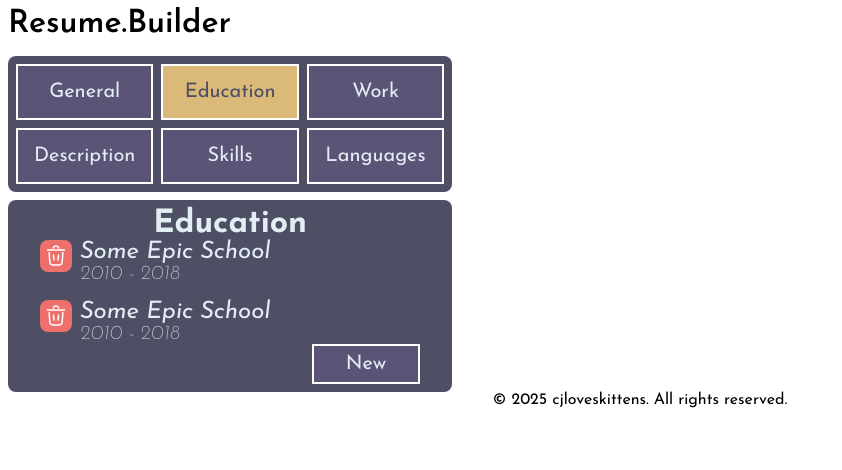
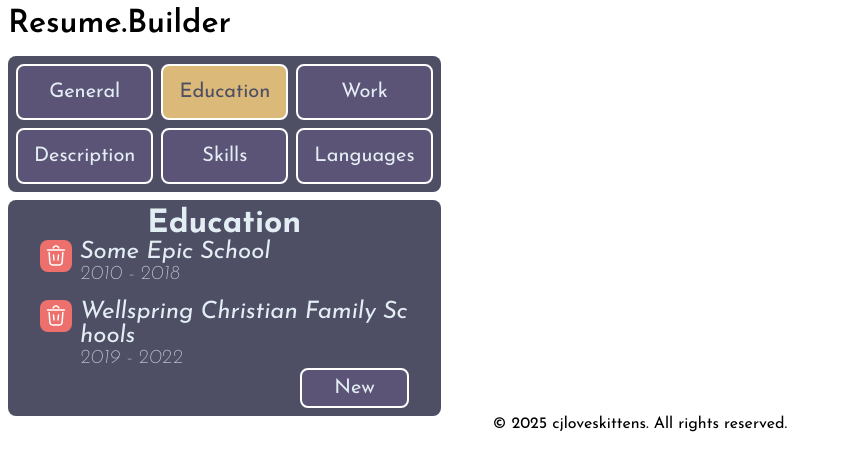
Before and after one commit to cjxo/resume-builder-client, a React (Vite) app: page / in a window 1280 px wide. Both pictures are taken after a click on the button "Education". Shown: the top 470 px of the page, without its empty margins (0-842 px from the left). Built offline with nearby package versions, Linux system fonts and the light colour scheme.

Commit message:
add/remove education experience feature

```diff
--- a/src/components/ResumeInput.jsx
+++ b/src/components/ResumeInput.jsx
@@ -41,37 +41,102 @@ const GeneralInterface = () => {
 };
 
 const EducationInterface = () => {
+	const [schools, setSchools] = useState([
+		{
+			id: 1,
+			name: "Some Epic School",
+			from: 2010,
+			to: 2018
+		},
+		{
+			id: 2,
+			name: "Wellspring Christian Family Schools",
+			from: 2019,
+			to: 2022,
+		},
+	]);
+
+	const [addingExperience, setAddingExperience] = useState(false);
+
+	const handleSubmit = (e) => {
+	  e.preventDefault();
+	  const fd = new FormData(e.target);
+	  const schoolName = fd.get("school-name");
+	  const syFrom = fd.get("sy-from");
+	  const syTo = fd.get("sy-to");
+	  setSchools([
+	    ...schools,
+	    { id: schools.length + 1, name: schoolName, from: syFrom, to: syTo }
+	  ]);
+
+	  setAddingExperience(false);
+	};
+
+	if (addingExperience) {
+	  return (
+	    <form onSubmit={handleSubmit}>
+	      <div className={styles.formField}>
+	        <label htmlFor="school-name">School Name</label>
+	        <input type="text" id="school-name" name="school-name" required />
+	      </div>
+
+	      <div className={styles.schoolYear}>
+	        <div className={styles.formField}>
+	          <label htmlFor="sy-from">From</label>
+	          <input type="number" min="0" max="9999" id="sy-from" name="sy-from" required />
+	        </div>
+
+	        <div className={styles.formField}>
+	          <label htmlFor="sy-to">To</label>
+	          <input type="number" min="0" max="9999" id="sy-to" name="sy-to" required />
+	        </div>
+	      </div>
+
+	      <div className={styles.cancelok}>
+  	      <Button0
+  	        onClick={() => setAddingExperience(false)}
+  	        className={styles.cancel}
+  	        type="button"
+  	      >
+  	        Cancel
+  	      </Button0>
+  	      <Button0
+  	        className={styles.ok}
+  	      >
+  	        Ok
+  	      </Button0>
+	      </div>
+	    </form>
+	  );
+	} else {
   	return (
   		<div className={styles.experiences}>
   			<ul>
-				<li>
+  				{schools.map(school => (
+  					<li key={school.id}>
   						<ButtonImage
   							alt="delete entry"
   							src="./svgrepo/trash-bin-minimalistic-svgrepo-com.svg"
   							className={styles.deleteBtn}
+  							onClick={() => setSchools(schools.filter(s => s.id !== school.id))}
   						/>
   						<div className={styles.info}>
-						<h3>Some Epic School</h3>
-						<p>2010 - 2018</p>
+  							<h3>{school.name}</h3>
+  							<p>{school.from + " - " + school.to}</p>
   						</div>
   					</li>
-
-				<li>
-					<ButtonImage
-						alt="delete entry"
-						src="./svgrepo/trash-bin-minimalistic-svgrepo-com.svg"
-						className={styles.deleteBtn}
-					/>
-					<div className={styles.info}>
-						<h3>Some Epic School</h3>
-						<p>2010 - 2018</p>
-					</div>
-				</li>
+  				))}
   			</ul>
 
-			<Button0 className={styles.btnAddNewExp}>New</Button0>
+  			<Button0
+  				className={styles.btnAddNewExp}
+  				onClick={() => setAddingExperience(true)}
+  			>
+  				New
+  			</Button0>
   		</div>
   	);
+	}
 };
 
 const SkillsInput = () => {
--- a/src/styles/component.module.css
+++ b/src/styles/component.module.css
@@ -8,10 +8,15 @@
 	color: var(--blue2);
 	font-size: 16px;
 	width: 100%;
-	/*border-radius: 8px;*/
+	border-radius: 8px;
 
 	transition-timing-function: ease;
 	transition-duration: 200ms;
+
+	&:hover {
+		color: var(--blue0);
+		background-color: var(--yellow1);
+	}
 
 	@media (min-width: 768px) {
 		font-size: 20px;
@@ -40,6 +45,7 @@
 	display: flex;
 	flex-direction: column;
 	gap: 8px;
+	flex-basis: 400px;
 
 	.inputList, .fieldDisplay {
 		border-radius: 8px;
@@ -54,7 +60,7 @@
 
 		button {
 			padding: 16px;
-			&.selected, &:hover {
+			&.selected {
 				color: var(--blue0);
 				background-color: var(--yellow1);
 			}
@@ -98,6 +104,35 @@
 				}
 			}
 
+			.cancelok {
+			  display: flex;
+			  gap: 16px;
+  			.cancel, .ok {
+  			  padding: 8px;
+  			}
+
+  			.cancel {
+          &:hover {
+        		background-color: var(--red0);
+        	}
+  			}
+
+  			.ok {
+          &:hover {
+        		background-color: var(--green0);
+        	}
+  			}
+			}
+
+			.schoolYear {
+			  display: flex;
+			  gap: 16px;
+
+			  .formField {
+			    flex-grow: 1;
+			  }
+			}
+
 			.formField {
 				display: flex;
 				flex-direction: column;
@@ -114,14 +149,10 @@
 				padding: 8px 32px;
 				margin-left: auto;
 				width: fit-content;
-				&:hover {
-					color: var(--blue0);
-					background-color: var(--yellow1);
-				}
 			}
 
 			.deleteBtn {
-				background-color: #ed706c;
+				background-color: var(--red0);
 				border-radius: 8px;
 				display: flex;
 				height: fit-content;
@@ -133,10 +164,13 @@
 				}
 			}
 
+      /* https://developer.mozilla.org/en-US/docs/Web/CSS/CSS_text/Wrapping_breaking_text */
 			.info {
 				font-family: "JosefinSansIt";
 				h3 {
 					font-size: 20px;
+					word-break: break-all;
+					hyphens: manual;
 					@media (min-width: 768px) {
 						font-size: 24px;
 					}
--- a/src/styles/index.css
+++ b/src/styles/index.css
@@ -23,6 +23,9 @@
   --yellow0: #f3e489;
 	--yellow1: #dbb979;
 
+  --red0: #ed706c;
+
+  --green0: #7bed6d;
 /*
   background-color: var(--blue0);
   color: var(--yellow0);*/
```
Lines whose indentation alone changed are shown as unchanged.
